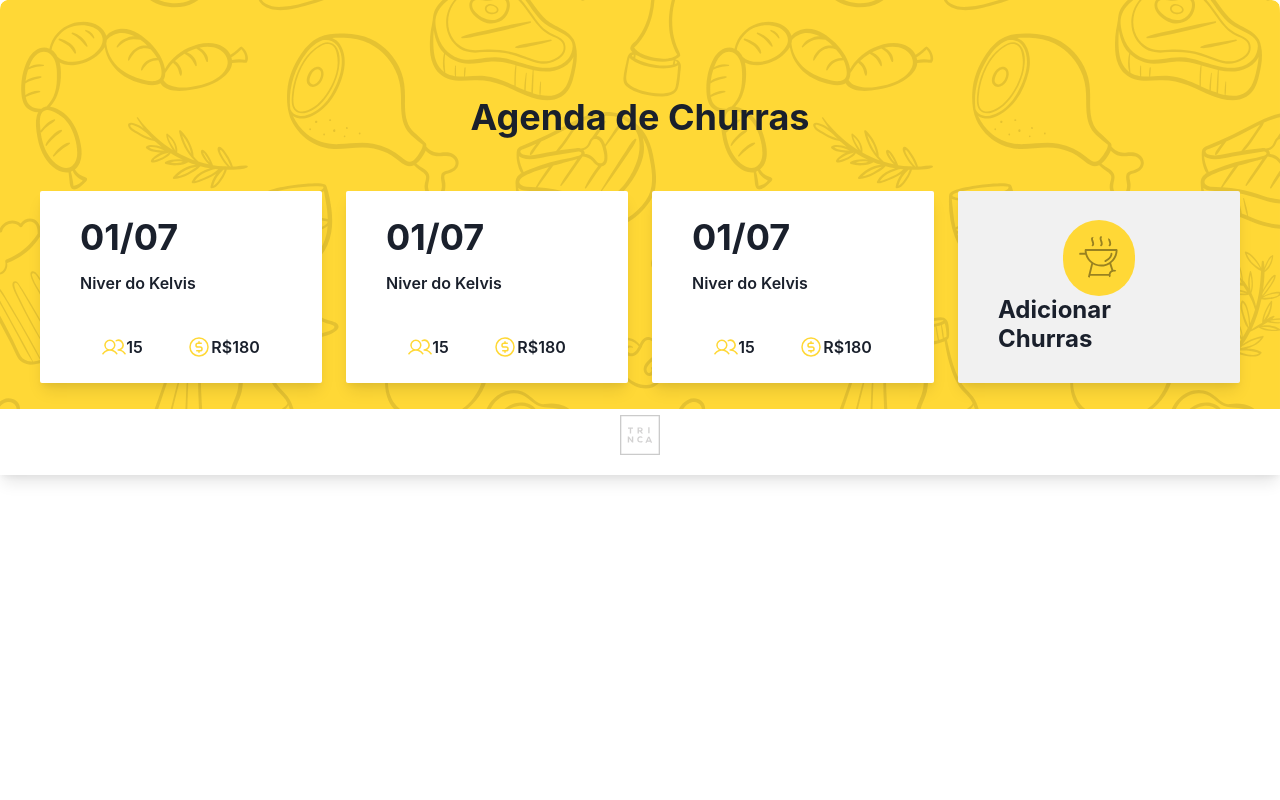
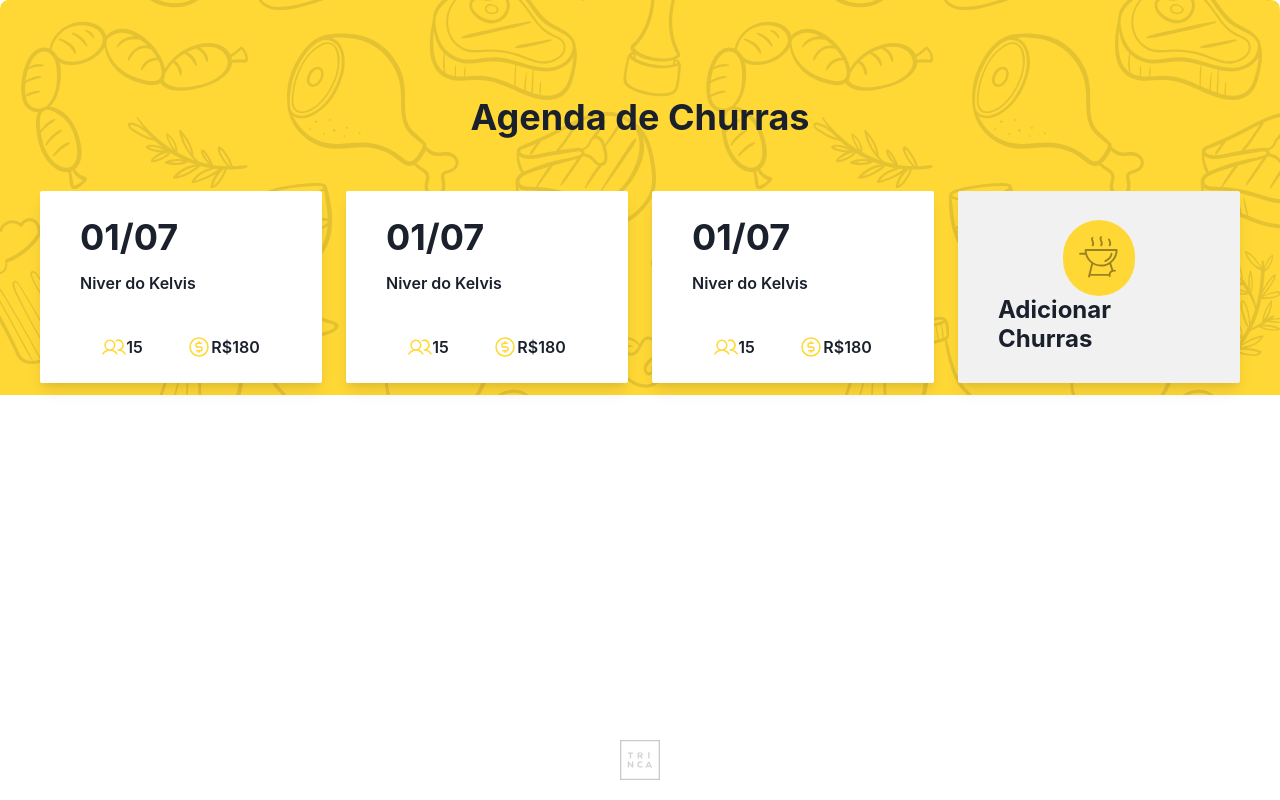
Before and after one commit to Kelvis-fernando/agenda-churrasco, a React (Create React App) app: page / in a window 1280 px wide. Built offline with nearby package versions, Linux system fonts and the light colour scheme.

Commit message:
chore: added login page, and loho on bottom page

```diff
--- a/src/pages/Home.tsx
+++ b/src/pages/Home.tsx
@@ -13,7 +13,6 @@ const Home = () => {
       flexDirection="column"
       justifyContent="center"
       alignItems="center"
-      boxShadow="lg"
     >
       <Heading textAlign="center" mt="24">
         Agenda de Churras
@@ -24,7 +23,14 @@ const Home = () => {
         <BbqCard />
         <AddNewBbq />
       </Flex>
-      <Image src={logo} alt="Logo" boxSize="10" m="5" />
+      <Image
+        src={logo}
+        alt="Logo"
+        boxSize="10"
+        m="5"
+        position="fixed"
+        bottom="0"
+      />
     </Flex>
   );
 };
```
Also changed, not shown: src/pages/auth/Login.tsx (added, +11 -0 lines).
